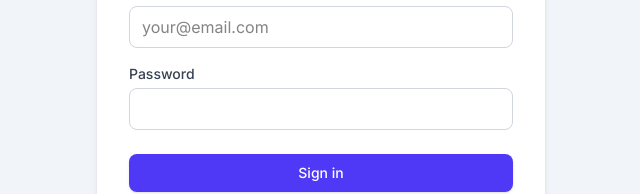
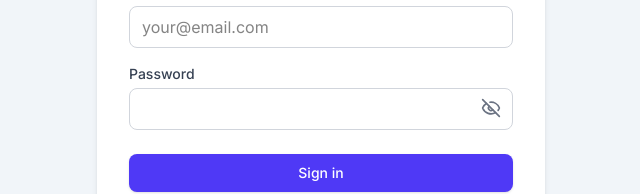
Before and after one commit to anurag-p6/Clash-of-Aspirants, a Next.js app in the folder clash-of-aspirants/: page /auth/login in a window 1280 px wide. Shown: the part 280-474 px from the top of the page, without its empty margins (319-959 px from the left). Built offline with nearby package versions, Linux system fonts and the light colour scheme; no server answers.

Commit message:
Fixed the signin/signup page

```diff
--- a/clash-of-aspirants/app/auth/login/page.tsx
+++ b/clash-of-aspirants/app/auth/login/page.tsx
@@ -4,10 +4,13 @@ import { useState, useEffect } from 'react';
 import { useRouter } from 'next/navigation';
 import Link from 'next/link';
 import { useAuth } from '@/lib/auth-context';
+import { Eye, EyeOff } from 'lucide-react';
+import { text } from 'stream/consumers';
 
 export default function LoginPage() {
   const [email, setEmail] = useState('');
   const [password, setPassword] = useState('');
+  const [showPassword, setShowPassword] = useState(false);
   const [error, setError] = useState('');
   const [isLoading, setIsLoading] = useState(false);
   const { user, loading, signInWithEmail, signInWithGoogle } = useAuth();
@@ -89,19 +92,26 @@ export default function LoginPage() {
                 placeholder="your@email.com"
               />
             </div>
-            <div>
+            <div className='relative'>
               <label htmlFor="password" className="block text-sm font-medium text-gray-700">
                 Password
               </label>
               <input
                 id="password"
                 name="password"
-                type="password"
+                type= {showPassword? "text": "password"}
                 required
                 value={password}
                 onChange={(e) => setPassword(e.target.value)}
                 className="mt-1 block w-full px-3 py-2 border border-gray-300 rounded-md focus:outline-none focus:ring-indigo-500 focus:border-indigo-500"
               />
+              <button
+                type="button"
+                className="absolute pt-[26px] right-3 top-2 text-gray-500 hover:text-gray-700"
+                onClick={() => setShowPassword((prev) => !prev)}
+              >
+                {!showPassword ? <EyeOff size={20} /> : <Eye size={20} />}
+              </button>
             </div>
           </div>
 
--- a/clash-of-aspirants/app/auth/register/page.tsx
+++ b/clash-of-aspirants/app/auth/register/page.tsx
@@ -4,10 +4,12 @@ import { useState, useEffect } from 'react';
 import { useRouter } from 'next/navigation';
 import Link from 'next/link';
 import { useAuth } from '@/lib/auth-context';
+import { Eye, EyeOff} from "lucide-react"
 
 export default function RegisterPage() {
   const [email, setEmail] = useState('');
   const [password, setPassword] = useState('');
+  const [showPassword, setShowPassword] = useState(false);
   const [username, setUsername] = useState('');
   const [error, setError] = useState('');
   const [isLoading, setIsLoading] = useState(false);
@@ -117,20 +119,27 @@ export default function RegisterPage() {
                 placeholder="your@email.com"
               />
             </div>
-            <div>
+            <div className='relative'>
               <label htmlFor="password" className="block text-sm font-medium text-gray-700">
                 Password
               </label>
               <input
                 id="password"
                 name="password"
-                type="password"
+                type={showPassword? "text":"password"}
                 required
                 value={password}
                 onChange={(e) => setPassword(e.target.value)}
                 className="mt-1 block w-full px-3 py-2 border border-gray-300 rounded-md focus:outline-none focus:ring-indigo-500 focus:border-indigo-500"
                 placeholder="At least 6 characters"
               />
+              <button
+                  type="button"
+                  className="absolute pt-[26px] right-3 top-2 text-gray-500 hover:text-gray-700"
+                  onClick={() => setShowPassword((prev) => !prev)}
+                >
+                  {!showPassword ? <EyeOff size={20} /> : <Eye size={20} />}
+              </button>
             </div>
           </div>
 
```
